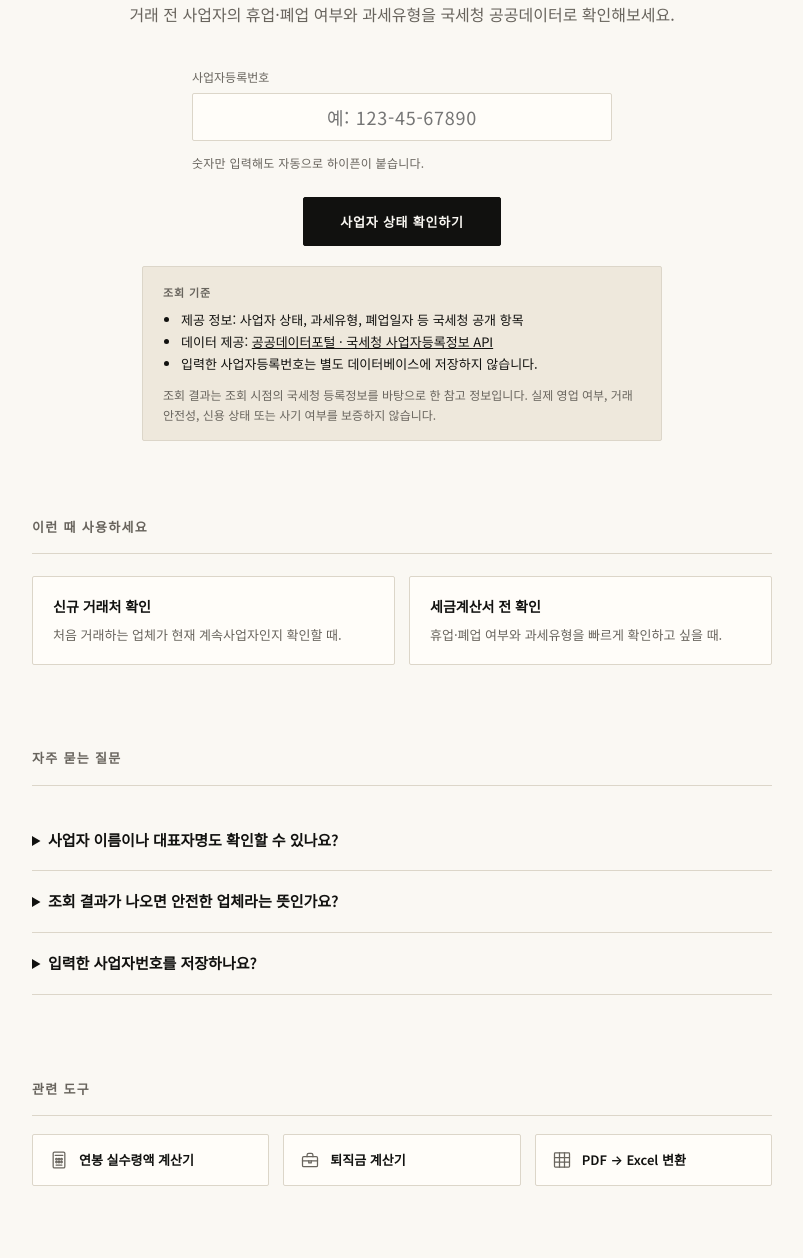
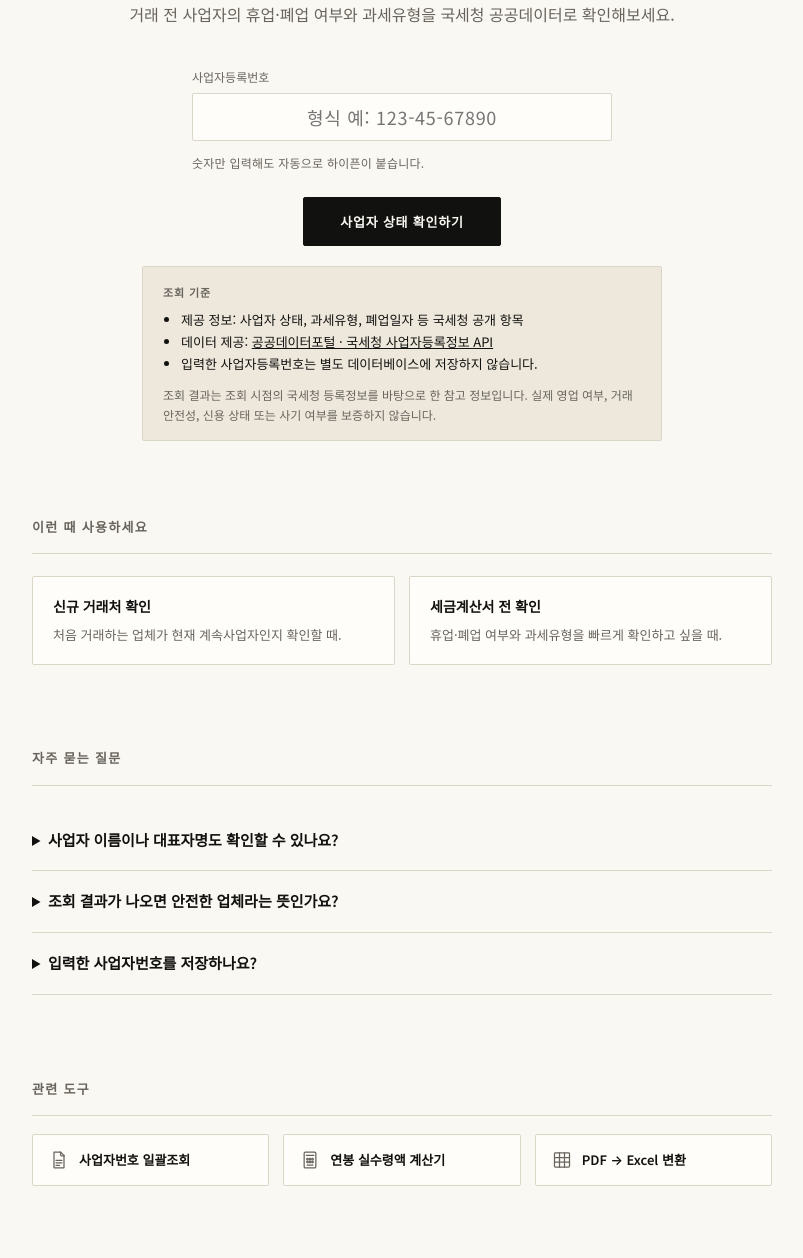
Before and after one commit to Mine-94/office-toolbox-site, a Flask app: template templates/business_status.html in a window 1280 px wide. Shown: the part 356-1614 px from the top of the page, without its empty margins (238-1041 px from the left). Run offline with Flask 3, Linux system fonts and the light colour scheme; the template is opened without the code that fills it, so the values that code supplies are empty.

Commit message:
사업자 단건조회 브랜드 및 관련도구 정리

```diff
--- a/templates/business_status.html
+++ b/templates/business_status.html
@@ -1,6 +1,6 @@
 {% extends "base.html" %}
 {% from "_icons.html" import icon %}
-{% block title %}사업자등록번호 상태조회 – 휴업·폐업·과세유형 확인 | 사무실 공구함{% endblock %}
+{% block title %}사업자등록번호 상태조회 – 휴업·폐업·과세유형 확인 | 업무 도구함{% endblock %}
 {% block description %}사업자등록번호 10자리로 국세청 공공데이터를 조회해 계속사업자·휴업·폐업 상태와 과세유형을 확인하세요.{% endblock %}
 {% block styles %}<link rel="stylesheet" href="{{ url_for('static', filename='css/business-status.css') }}">{% endblock %}
 {% block content %}
@@ -12,7 +12,7 @@
   <div class="calc-form business-status-form">
     <div class="calc-field business-status-field">
       <label for="business-number">사업자등록번호</label>
-      <input type="text" id="business-number" class="range-input" inputmode="numeric" autocomplete="off" maxlength="12" placeholder="예: 123-45-67890" aria-describedby="business-number-hint">
+      <input type="text" id="business-number" class="range-input" inputmode="numeric" autocomplete="off" maxlength="12" placeholder="형식 예: 123-45-67890" aria-describedby="business-number-hint">
       <p id="business-number-hint" class="hint">숫자만 입력해도 자동으로 하이픈이 붙습니다.</p>
     </div>
   </div>
@@ -66,15 +66,15 @@
   </details>
   <details>
     <summary>입력한 사업자번호를 저장하나요?</summary>
-    <p>사무실 공구함은 이 기능을 위해 별도의 사업자번호 데이터베이스를 만들거나 저장하지 않습니다. 조회 요청은 국세청 공공데이터 API로 전달됩니다.</p>
+    <p>업무 도구함은 이 기능을 위해 별도의 사업자번호 데이터베이스를 만들거나 저장하지 않습니다. 조회 요청은 국세청 공공데이터 API로 전달됩니다.</p>
   </details>
 </section>
 
 <section class="related-tools container">
   <h2>관련 도구</h2>
   <div class="related-tools-grid">
+    <a class="related-tool-link" href="{{ url_for('business_bulk_status_page') }}">{{ icon("document") }}사업자번호 일괄조회</a>
     <a class="related-tool-link" href="{{ url_for('salary_calculator_page') }}">{{ icon("salary-calculator") }}연봉 실수령액 계산기</a>
-    <a class="related-tool-link" href="{{ url_for('severance_calculator_page') }}">{{ icon("severance-calculator") }}퇴직금 계산기</a>
     <a class="related-tool-link" href="{{ url_for('pdf_to_excel_page') }}">{{ icon("pdf-to-excel") }}PDF → Excel 변환</a>
   </div>
 </section>
```
